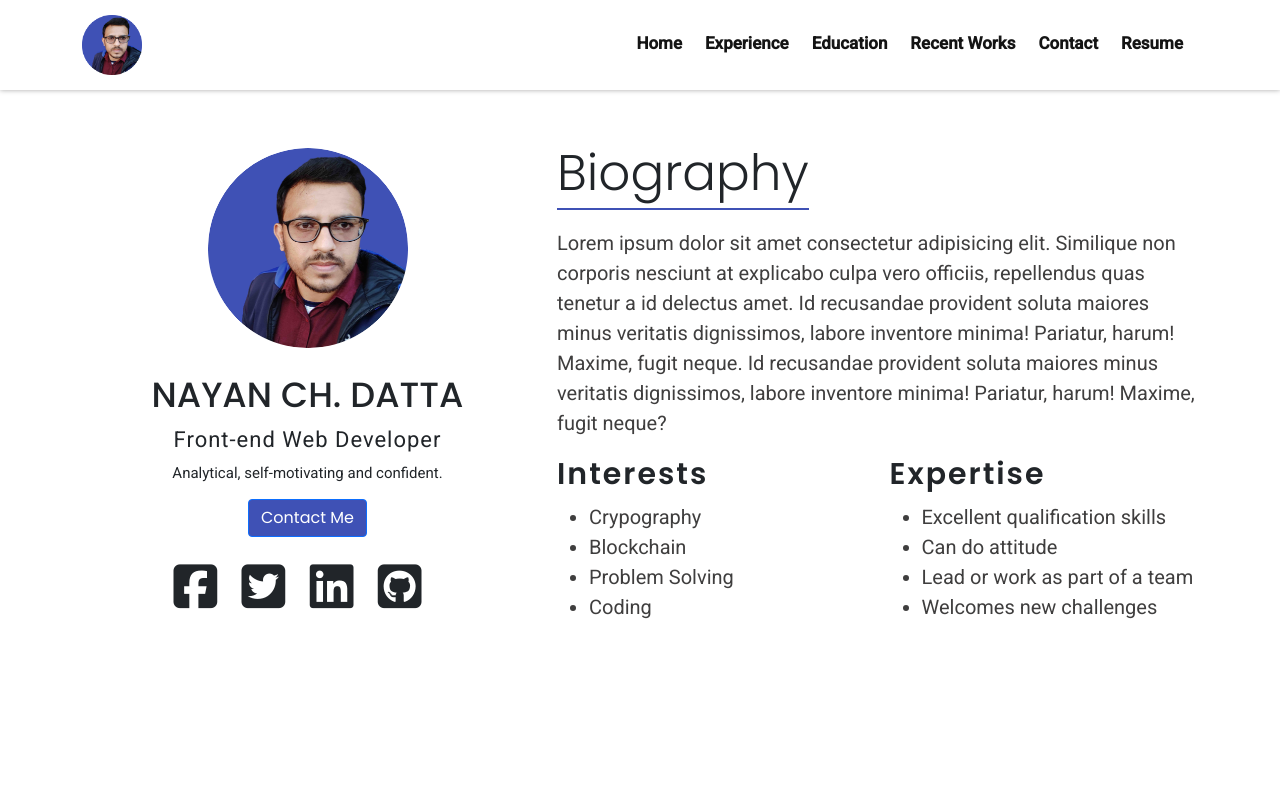
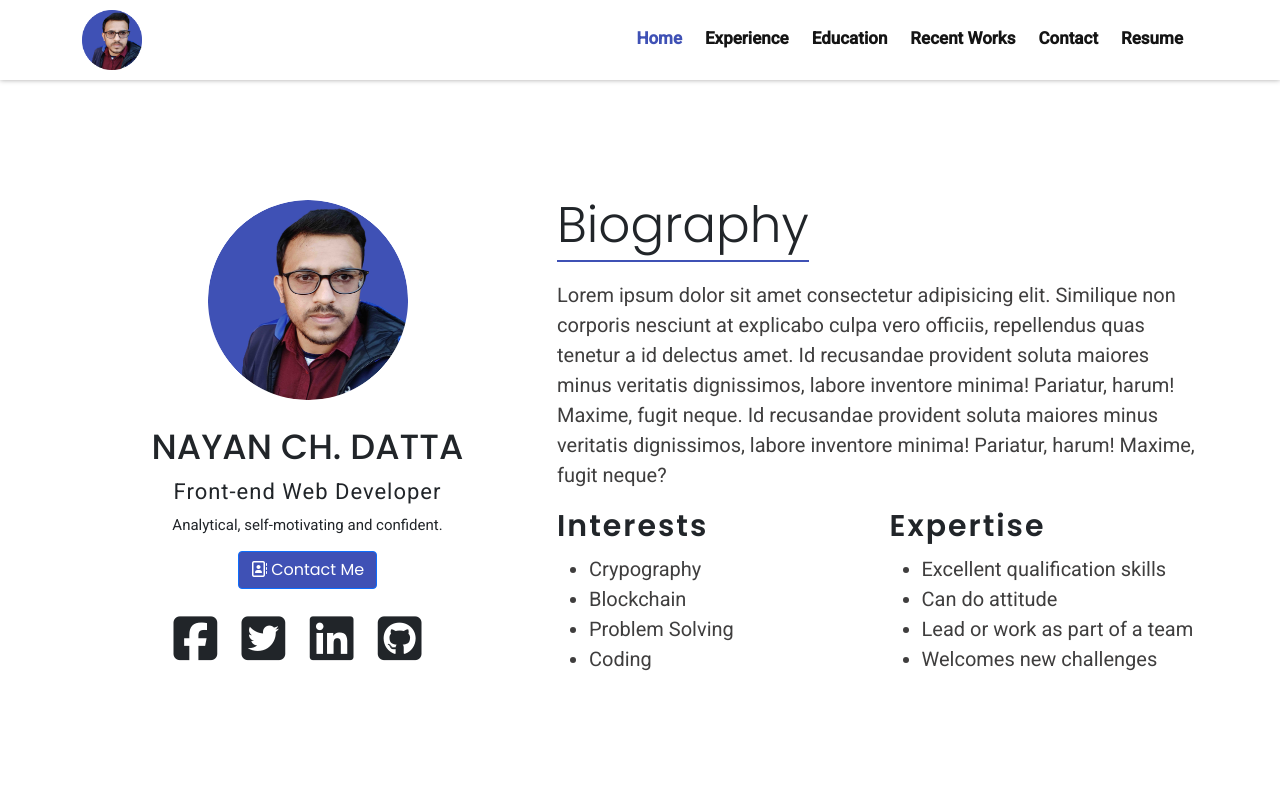
Before and after one commit to nayandatta011/personal-portfolio, a plain HTML site: page index.html in a window 1280 px wide. Shown: the top 800 px of the page. Drawn offline with Linux system fonts and the light colour scheme.

Commit message:
Navbar sticky and other fixing done

```diff
--- a/index.html
+++ b/index.html
@@ -13,7 +13,7 @@
 
     <!-- Navbar area start -->
     <nav id="nav_bar">
-        <div class="navbar navbar-expand-lg nav_bar">
+        <div class="navbar navbar-expand-lg nav_bar" id="fixed_top">
             <div class="container">
               <a class="navbar-brand" href="javascript:"><img src="assets/img/logo.png" width="60px" height="60px" alt="Logo"></a>
               <button class="navbar-toggler" type="button" data-bs-toggle="collapse" data-bs-target="#navbar_top" aria-controls="navbar_top" aria-expanded="false" aria-label="Toggle navigation">
@@ -22,7 +22,7 @@
               <div class="collapse navbar-collapse" id="navbar_top">
                 <ul class="navbar-nav ms-auto">
                   <li class="nav-item">
-                    <a class="nav-link active" aria-current="page" href="#header">Home</a>
+                    <a class="nav-link active" aria-current="page" href="#nav_bar">Home</a>
                   </li>
                   <li class="nav-item">
                     <a class="nav-link" href="#experience">Experience</a>
@@ -48,10 +48,10 @@
 
 
     <!-- Header content area start -->
-    <header id="header">
+    <header id="header" class="">
         <!-- Header content  -->
-        <div class="header-content py-5">
-            <div class="container h-100">
+        <div class="header-content py-4">
+            <div class="container d-flex h-100">
                 <div class="row align-items-center">
                     <div class="col-12 col-lg-5 header-left text-center">
                         <div class="header-left-content">
@@ -60,7 +60,7 @@
                             <h3>Front-end Web Developer</h3>
                             <h4>Analytical, self-motivating and confident.</h4>
 
-                            <a class="btn btn-primary my-2" href="#contact">Contact Me</a>
+                            <a class="btn btn-primary my-2" href="#contact"><i class="far fa-address-book"></i> Contact Me</a>
 
                             <div class="social-profile py-3">
                                 <i class="fab fa-facebook-square"></i>
@@ -355,5 +355,6 @@
 
 
     <script src="bootstrap/bootstrap.min.js"></script>
+    <script src="main.js"></script>
 </body>
 </html>
--- /dev/null
+++ b/main.js
@@ -0,0 +1,7 @@
+window.addEventListener('scroll', function (){
+    if(window.scrollY > 80){
+        document.getElementById('fixed_top').classList.add('fixed-top');
+    }else{
+        document.getElementById('fixed_top').classList.remove('fixed-top')
+    }
+});
--- a/style.css
+++ b/style.css
@@ -52,9 +52,16 @@ li{
 .fa-align-right{
     font-size: 30px;
 }
+#nav_bar{
+    height: 80px;
+}
 .nav_bar{
-    padding: 10px 0;
+    padding: 5px 0;
     box-shadow: 0 0 5px rgb(168, 167, 167);
+}
+.fixed-top{
+    background-color: rgb(253, 253, 253);
+    transition: all .4s;
 }
 .navbar-nav .nav-link{
     font-size: 17px;
@@ -62,6 +69,9 @@ li{
     color: rgb(20, 20, 20);
     padding-right: 15px !important;
     display: inline-block;
+}
+.nav-link.active{
+    color: var(--color-Primary);
 }
 .navbar-nav .nav-link::after{
     content: '';
@@ -262,7 +272,7 @@ code{
 
 @media screen and (min-width: 992px) {
     .header-content{
-        height: 95vh;
+        height: calc(100vh - 80px);
     }
     .experience-section{
         height: 100vh;
```
